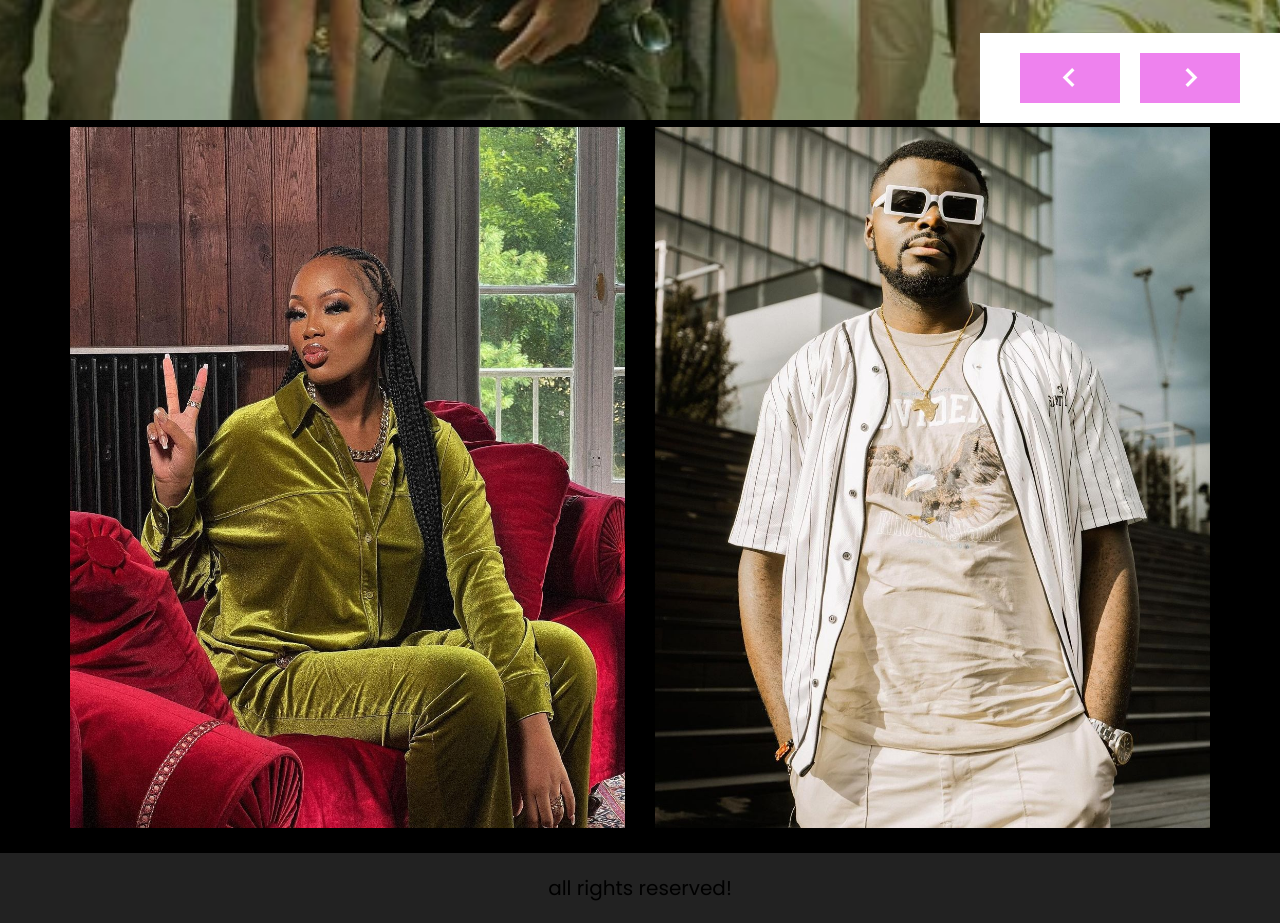
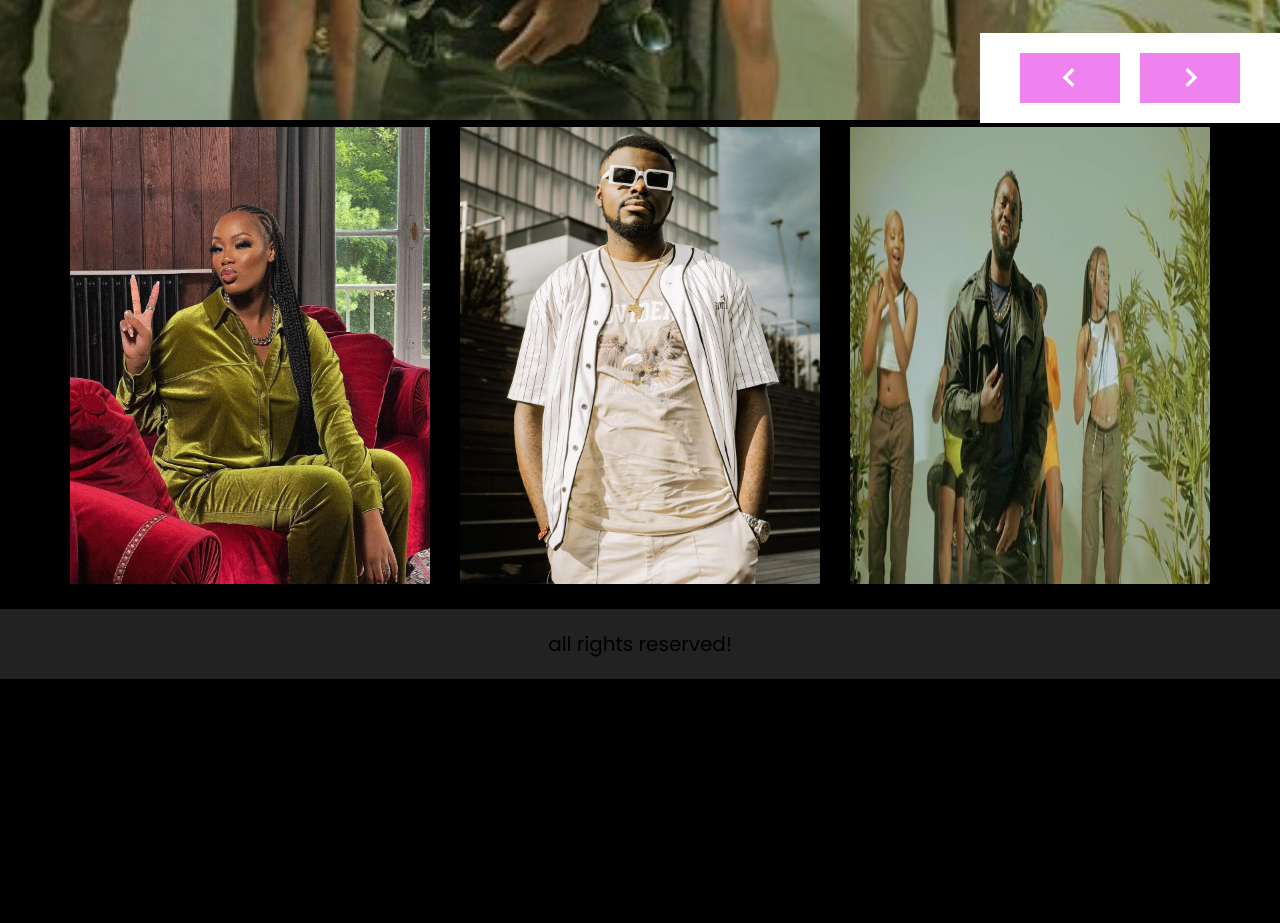
Before and after one commit to Cool225/vue, a plain HTML site: page Collaboration.html in a window 1280 px wide. Shown: the part 680-1603 px from the top of the page. After the commit the page ends 1359 px from the top, so only its background shows below. Drawn offline with nearby package versions, Linux system fonts and the light colour scheme.

Commit message:
Update Collaboration.html

```diff
--- a/Collaboration.html
+++ b/Collaboration.html
@@ -65,6 +65,9 @@
           <div class="swiper-slide">
             <img src="images/C1.jpg" alt="hero image" />
           </div>
+          <div class="swiper-slide">
+            <img src="images/-315358080.jpg" alt="hero image" />
+          </div>
         </div>
       </div>
 
@@ -89,9 +92,11 @@
             <a href="images/570562509.jpg" data-lightbox="models" data-title="">
               <img src="images/570562509.jpg" alt="">
             </a>
-          <div class="gallery">
             <a href="images/C2.jpg" data-lightbox="models" data-title="">
               <img src="images/C2.jpg" alt="">
+            </a>
+            <a href="images/C1.jpg" data-lightbox="models" data-title="">
+              <img src="images/C1.jpg" alt="">
             </a>
           </div>
       </div><br>
```
